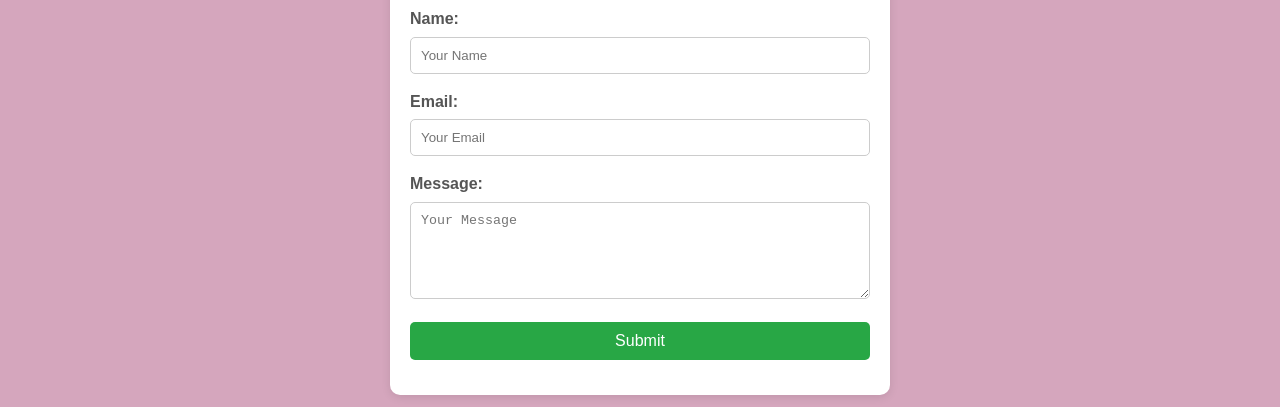
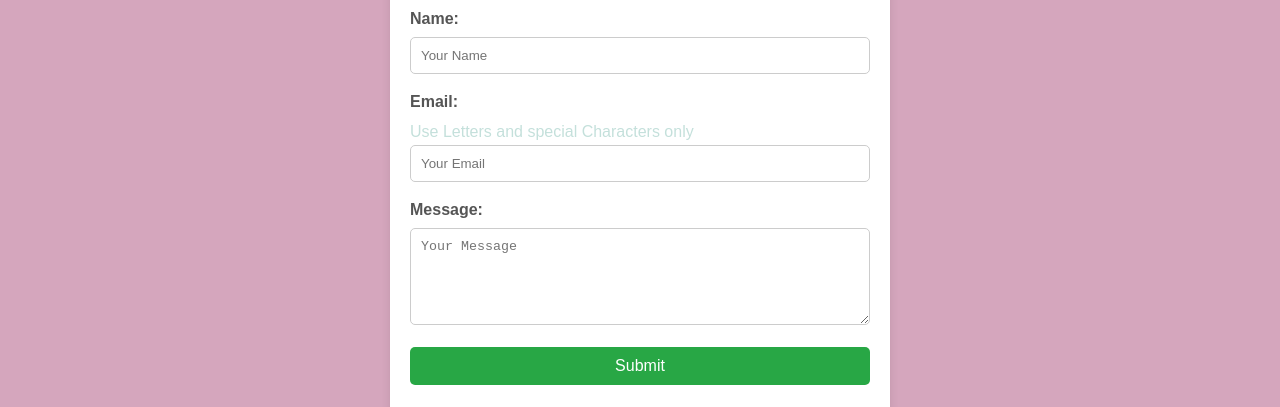
Before and after one commit to Melissa2016/MasterTeams2024, a plain HTML site: page contact-us.html in a window 1280 px wide. Shown: the part 393-800 px from the top of the page. Drawn offline with Linux system fonts and the light colour scheme.

Commit message:
With Pattren

```diff
--- a/contact-us.html
+++ b/contact-us.html
@@ -34,7 +34,8 @@
                 <input type="text" id="name" name="name" placeholder="Your Name" required>
 
                 <label for="email">Email:</label>
-                <input type="email" id="email" name="email" placeholder="Your Email" required
+                Use Letters and special Characters only
+                    <input type="email" id="email" name="email" placeholder="Your Email" required
                 pattern="[a-zA-Z.]+@[a-zA-Z]+\.[a-zA-Z]+">
 
                 <label for="message">Message:</label>
```
